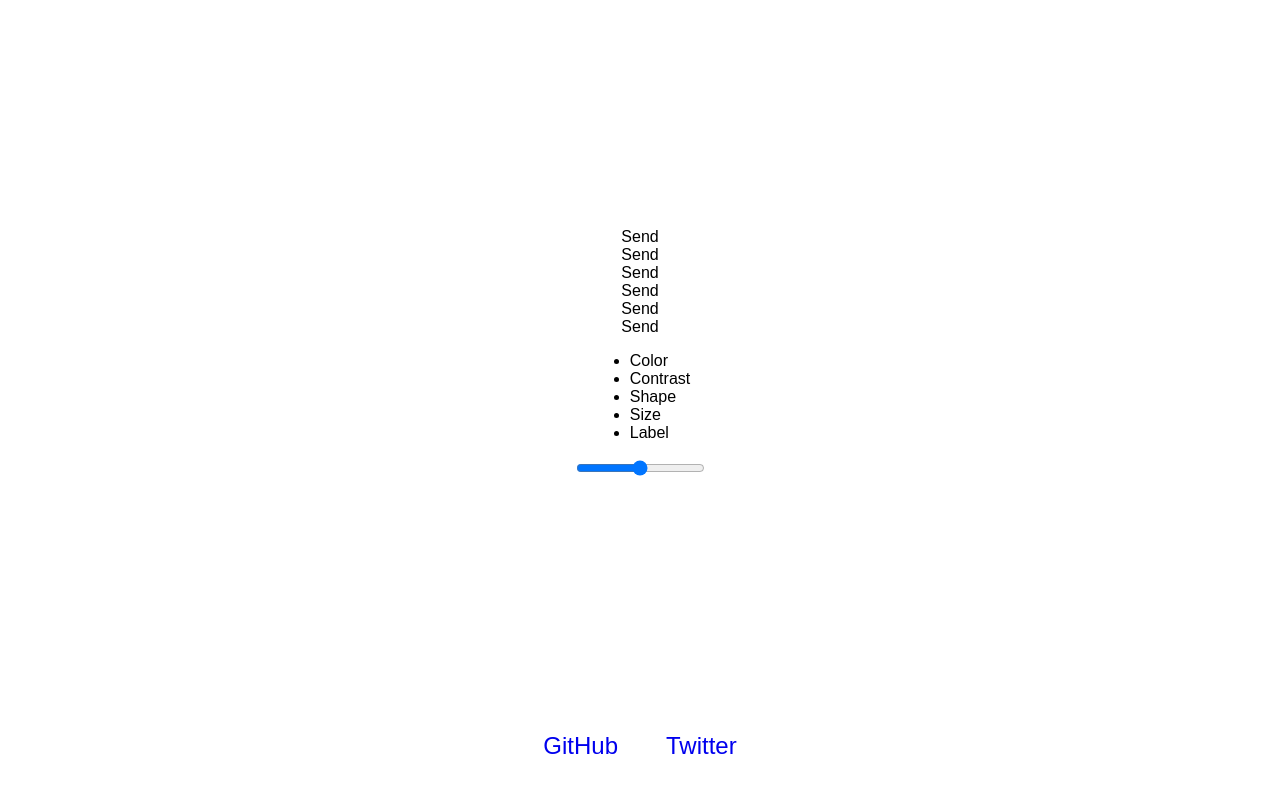
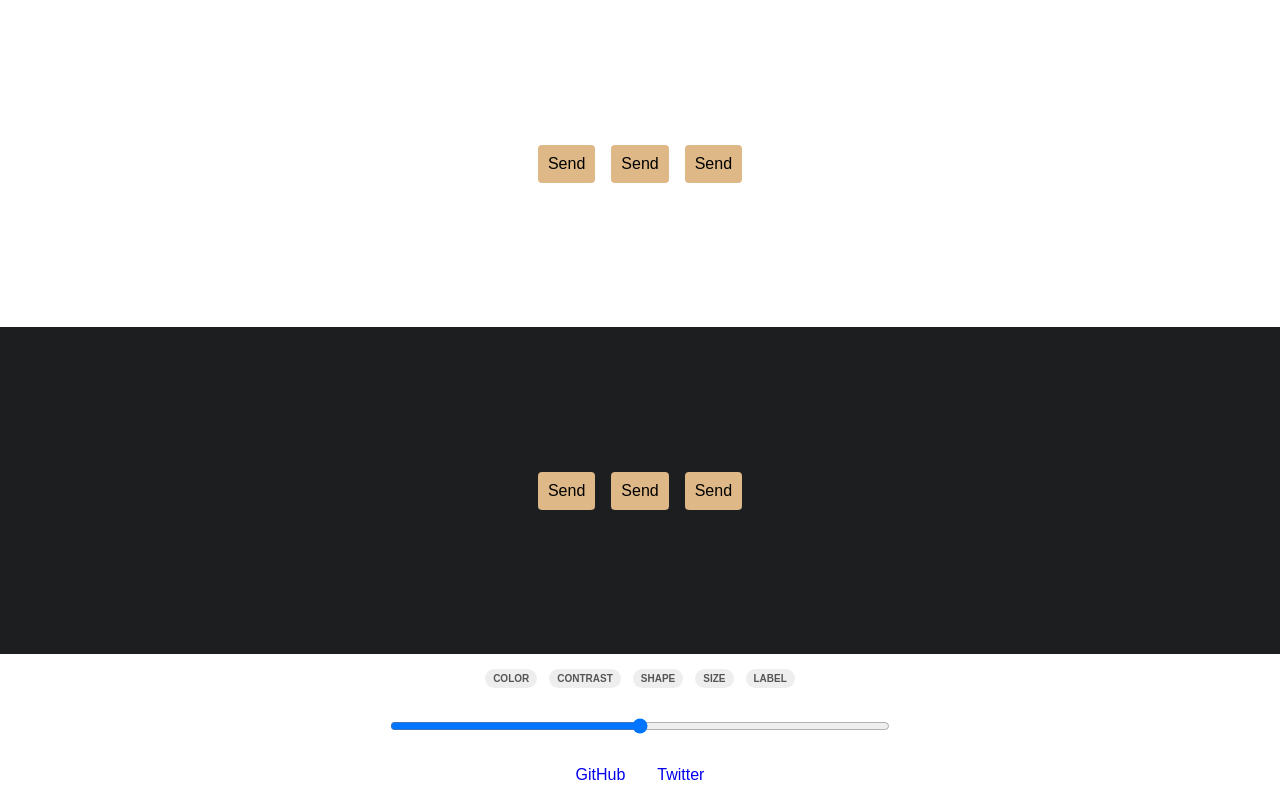
Before and after one commit to andyjakubowski/button-lab, a website: page dist/index.html in a window 1280 px wide. Drawn offline with Linux system fonts and the light colour scheme.

Commit message:
Add crude UI styling

```diff
--- a/dist/index.html
+++ b/dist/index.html
@@ -46,16 +46,17 @@
         </div>
         <div class="adjustments">
           <ul class="adjustments__list">
-            <li>Color</li>
-            <li>Contrast</li>
-            <li>Shape</li>
-            <li>Size</li>
-            <li>Label</li>
+            <li class="adjustments__list-item"><div class="adjustments__button">Color</div></li>
+            <li class="adjustments__list-item"><div class="adjustments__button">Contrast</div></li>
+            <li class="adjustments__list-item"><div class="adjustments__button">Shape</div></li>
+            <li class="adjustments__list-item"><div class="adjustments__button">Size</div></li>
+            <li class="adjustments__list-item"><div class="adjustments__button">Label</div></li>
           </ul>
+          <div class="adjustments__slider-container">
+            <input type="range" class="adjustments__slider">
+          </div>
         </div>
-        <div class="adjustments__slider">
-          <input type="range">
-        </div>
+
       </div>
     </main>
     <footer class="footer footer_classifier">
--- a/dist/styles.css
+++ b/dist/styles.css
@@ -13,28 +13,107 @@ main {
   flex-grow: 1;
 
   display: flex;
+  flex-direction: column;
+}
+
+.main-content {
+  flex-grow: 1;
+
+  display: flex;
+  flex-direction: column;
+}
+
+.preview {
+  flex-grow: 1;
+
+  display: flex;
+  flex-direction: column;
+
+  background-color: gray;
+}
+
+.preview__pane {
+  flex-grow: 1;
+
+  display: flex;
   justify-content: center;
   align-items: center;
 }
 
-.main-content {
-  display: flex;
-  flex-direction: column;
-  align-items: center;
+.preview__pane_light {
+  background-color: white;
 }
 
-.title {
-  margin: 0 0 0.5em;
-  max-width: 400px;
+.preview__pane_dark {
+  background-color: #1d1e1f;
+}
 
-  font-size: 79px;
-  line-height: 0.9;
-  font-weight: normal;
+.button {
+  padding: 10px;
+  border-radius: 4px;
+  background-color: burlywood;
+}
+
+.button:not(:first-of-type) {
+  margin-inline-start: 1em;
+}
+
+.adjustments {
+  /* background-color: gainsboro; */
+}
+
+.adjustments__list {
+  margin: 0;
+  padding: 0;
+  list-style-type: none;
+
+  display: flex;
+  justify-content: center;
+}
+
+.adjustments__list-item {
+  padding: 0 4px;
+  height: 48px;
+
+  display: flex;
+  justify-content: center;
+  align-items: center;
+
+  cursor: pointer;
+}
+
+.adjustments__list-item:not(:first-of-type) {
+  margin-inline-start: 4px;
+}
+
+.adjustments__button {
+  padding: 4px 8px;
+  border-radius: 16px;
+
+  background-color: #eee;
+
   text-align: center;
+  color: #555;
+  font-size: 10px;
+  font-weight: bolder;
+  text-transform: uppercase;
+}
+
+.adjustments__slider-container {
+  min-height: 48px;
+
+  display: flex;
+  justify-content: center;
+}
+
+.adjustments__slider {
+  margin: 0 16px;
+  width: 100vw;
+  max-width: 500px;
 }
 
 .footer {
-  padding-bottom: 1em;
+  /* padding-bottom: 1em; */
 }
 
 .footer__link-list {
@@ -55,7 +134,7 @@ main {
 
 .footer__link-github,
 .footer__link-twitter {
-  font-size: 1.5em;
+  /* font-size: 1.5em; */
 
   text-decoration: none;
 }
```
